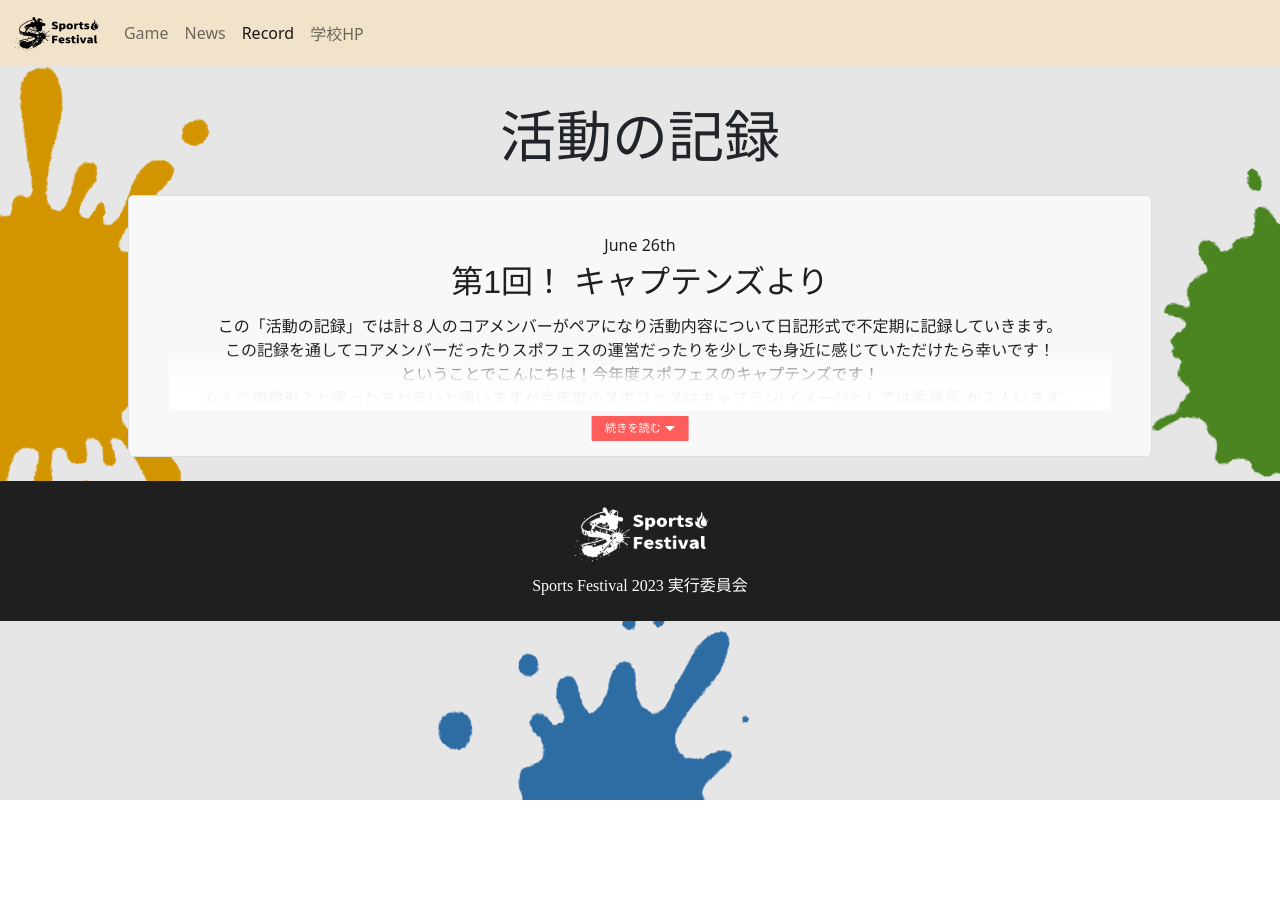
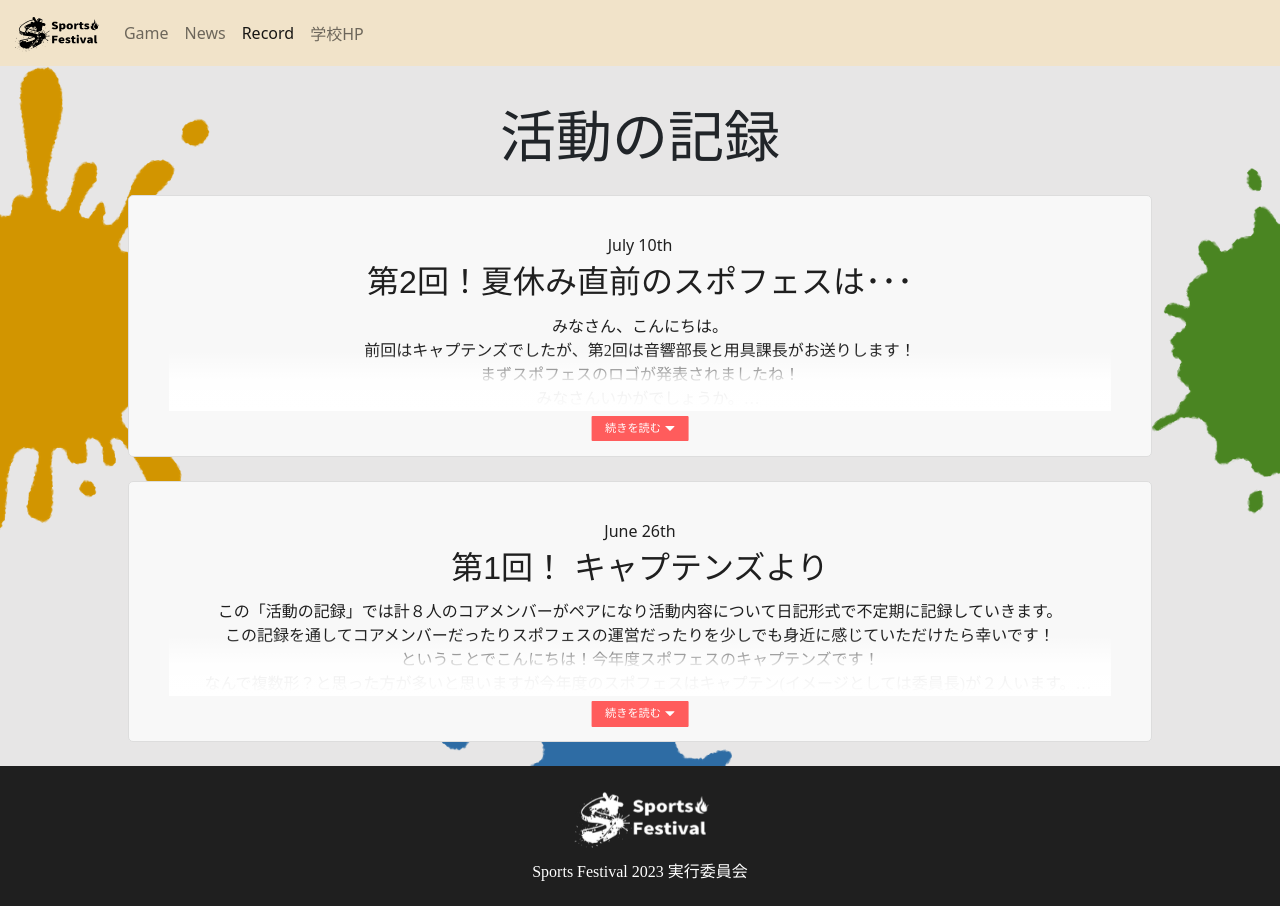
Before and after one commit to Sorami-Kasai/SportsFestival2023, a plain HTML site: page record.html in a window 1280 px wide. Before the commit the page ends 800 px from the top, so only its background shows below. Drawn offline with nearby package versions, Linux system fonts and the light colour scheme; a web font is replaced by a local one.

Commit message:
Update record.html

```diff
--- a/record.html
+++ b/record.html
@@ -69,6 +69,21 @@
                 </label>
             </div>
 
+	<div class=" mb-4 read-more-004">
+                <h6 class="text-center">July 10th</h6>
+                <h3 class="longtitle">第2回！夏休み直前のスポフェスは･･･</h3>
+                <p>
+                    みなさん、こんにちは。<br>
+                    前回はキャプテンズでしたが、第2回は音響部長と用具課長がお送りします！<br>まずスポフェスのロゴが発表されましたね！<br>みなさんいかがでしょうか。<br>私たちは本当に始まるんだという実感が沸いてきて、ますます楽しみになってきました。<br>そして、さらに企画が完成し、先日用具課と審判課、応援団のメンバーを募集しました！ <br>
+                    今年はなんと！初めての取り組みで応援団を設置します！<br>応援団？とビックリした方もいると思いますが、詳しくはまた今度！ぜひ注目していてください！<br>
+                    続いては音響部長からです。<br>音響部は5月から本格的にスタートしていましたが6、7月という特に忙しい時期にぶつかりました。<br>僕らがBGMを選定している中で嬉しかったことが一つ悲しかったことが一つあります。<br>まず嬉しかったことは洋楽がとても多かったことです。なんか東葛生らしさが出ていてとても嬉しかったです。<br>悲しかったことはボカロ曲がとても少なかったことです。去年は多かったのに今年は少なくてボカロ好きからすると悲しいです。<br>まぁこれからも頑張りますので当日のBGMをお楽しみに。
+                </p>
+                <label>
+                    <input type="checkbox"/>
+                    続きを読む
+                </label>
+            </div>
+
             <div class=" mb-4 read-more-004">
                 <h6 class="text-center">June 26th</h6>
                 <h3 class="longtitle">第1回！ <br class="br-sp">キャプテンズより</h3>
```
